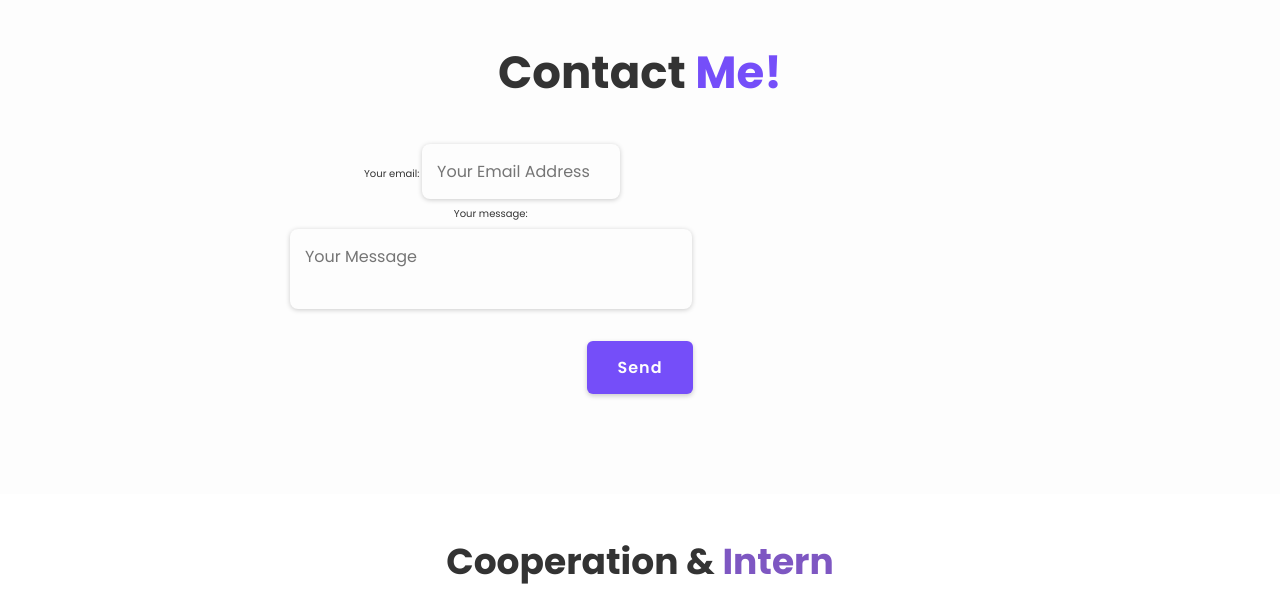
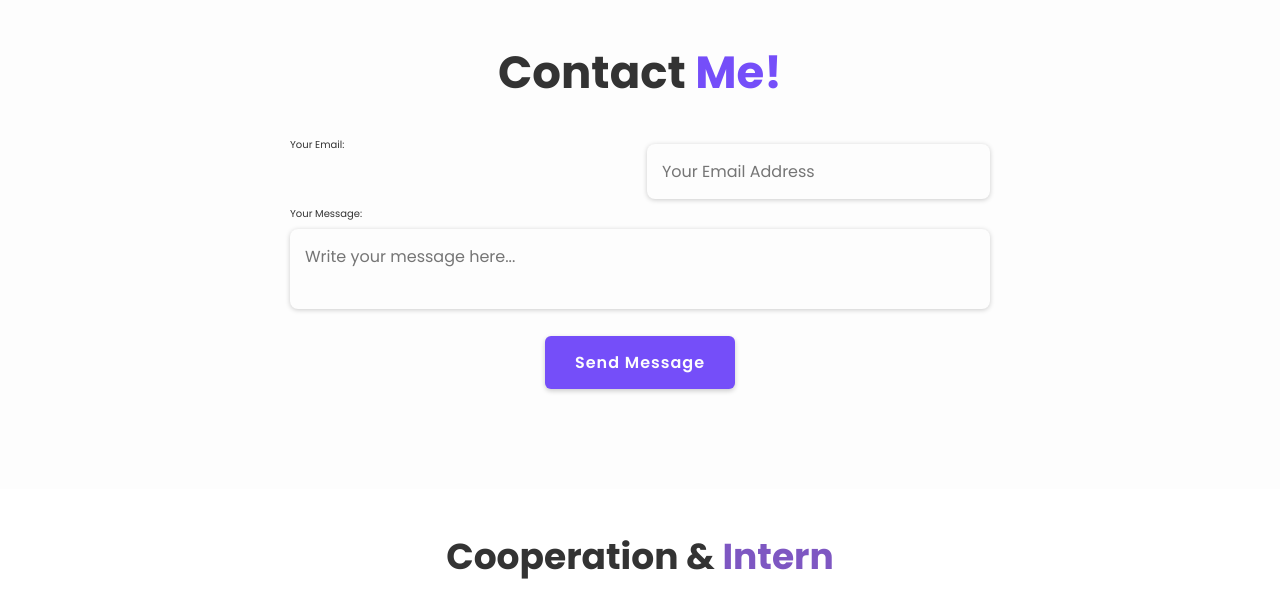
Before and after one commit to aryoprasetya/Prasetya-Studio, a plain HTML site: page index.html in a window 1280 px wide. Shown: the part 4500-5101 px from the top of the page. Drawn offline with nearby package versions, Linux system fonts and the light colour scheme.

Commit message:
Update index.html

```diff
--- a/index.html
+++ b/index.html
@@ -371,24 +371,16 @@
     <!-- contact section design -->
     <section class="contact" id="contact">
     <h2 class="heading">Contact <span>Me!</span></h2>
-    <form
-        action="https://formspree.io/f/xpwzvzza"
-        method="POST"
-        id="contactForm"
-    >
+    <form action="https://formspree.io/f/xpwzvzza" method="POST" id="contactForm">
         <div class="input-box">
-            <label>
-                Your email:
-                <input type="email" name="email" placeholder="Your Email Address" required>
-            </label>
+            <label for="email">Your Email:</label>
+            <input type="email" name="email" id="email" placeholder="Your Email Address" required>
         </div>
         <div class="input-box">
-            <label>
-                Your message:
-                <textarea name="message" placeholder="Your Message" required></textarea>
-            </label>
+            <label for="message">Your Message:</label>
+            <textarea name="message" id="message" placeholder="Write your message here..." required></textarea>
         </div>
-        <button type="submit" class="btn">Send</button>
+        <button type="submit" class="btn">Send Message</button>
     </form>
     <p id="successMessage" style="display: none; color: green; font-weight: bold; margin-top: 20px;">
         Terima kasih, pesan Anda sukses dikirimkan!
```
